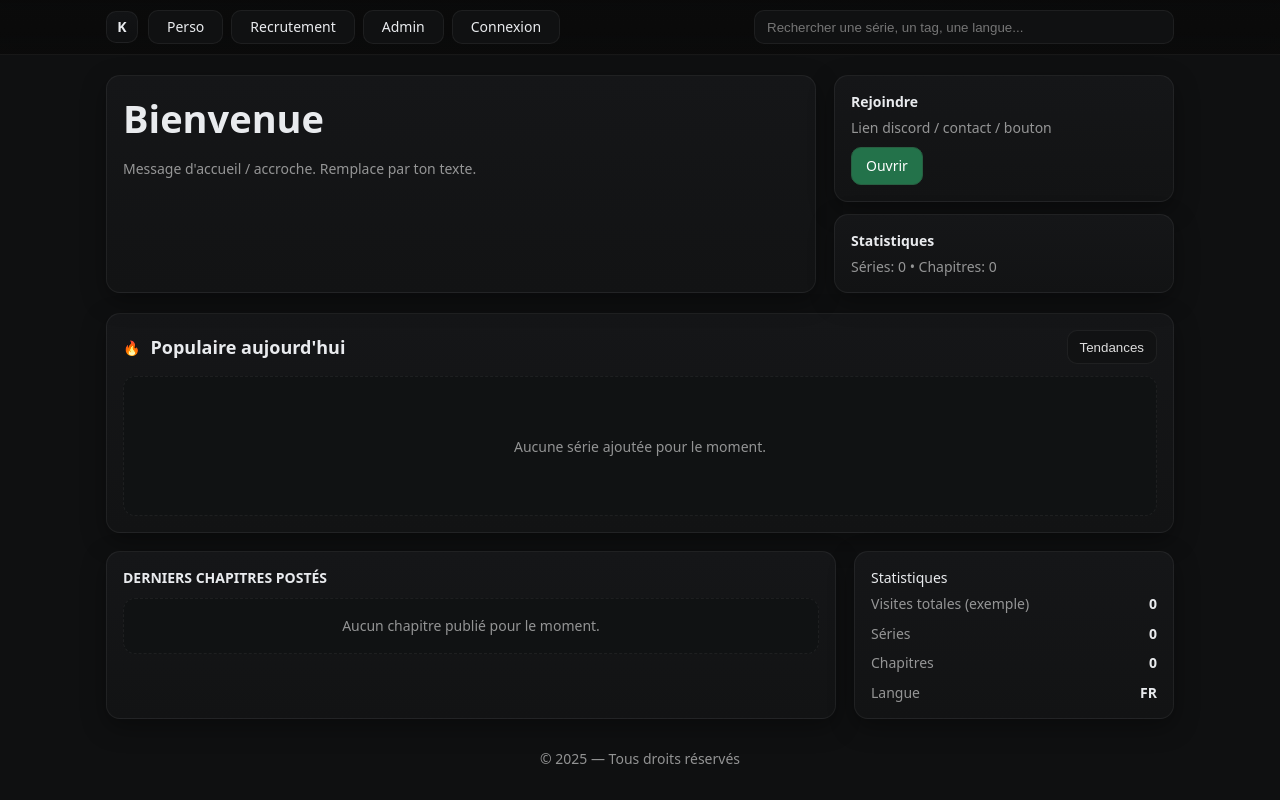
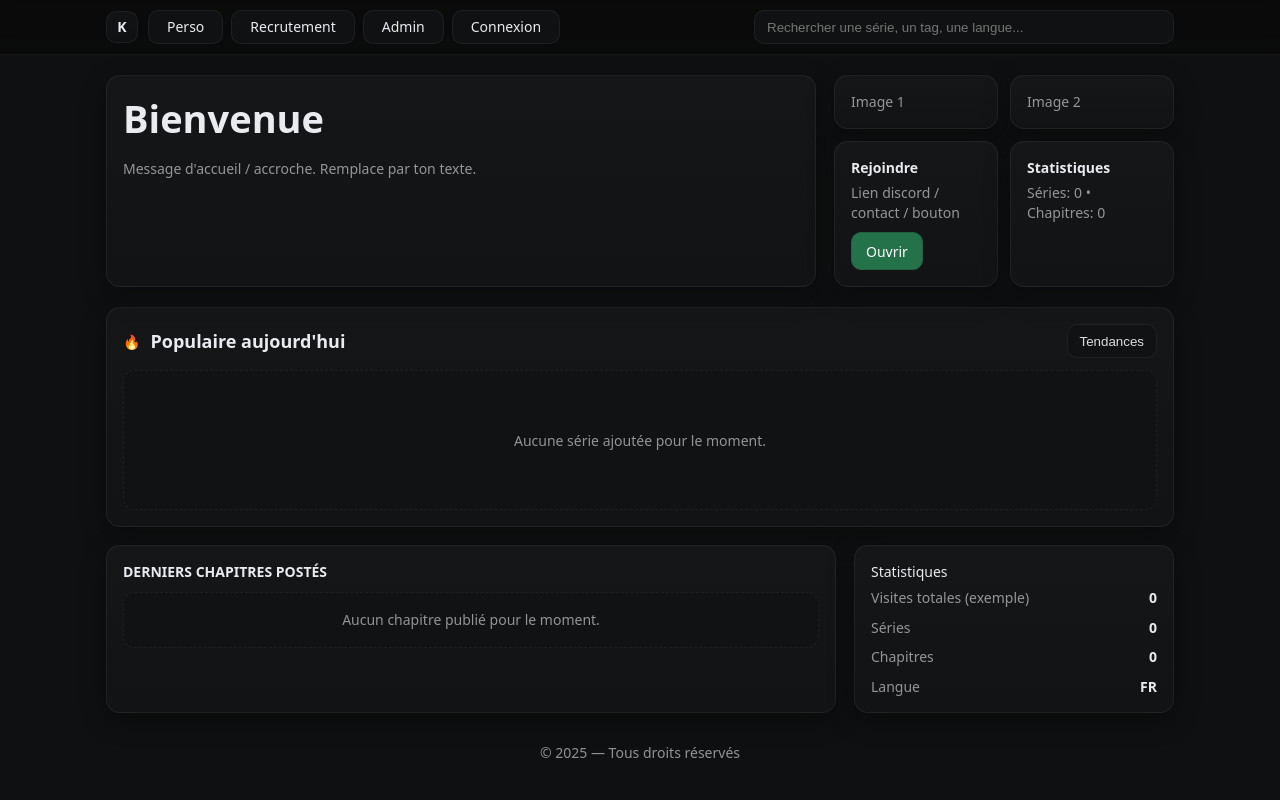
Before and after one commit to YungFritz/kyys-letters, a React (Vite) app: page / in a window 1280 px wide. Built offline with nearby package versions, Linux system fonts and the light colour scheme.

Commit message:
Update App.tsx

```diff
--- a/src/App.tsx
+++ b/src/App.tsx
@@ -11,7 +11,7 @@ type Chapter = {
   lang: string;
   releaseDate: string;
   pages: string[];
-  seriesId: string; // pour relier le chapitre à sa série
+  seriesId: string;
 };
 
 type Series = {
@@ -166,7 +166,16 @@ function Card({ s }: { s: Series }) {
             "COVER"
           )}
         </div>
-        <div className="card-body">
+        <div
+          className="card-body"
+          style={{
+            background: "linear-gradient(180deg,var(--panel),var(--panel-2))",
+            border: "1px solid var(--border)",
+            borderTop: "none",
+            borderRadius: "0 0 12px 12px",
+            padding: "10px",
+          }}
+        >
           <div className="card-title">{s.title}</div>
           <div className="card-meta">
             <div className="meta-left">
@@ -231,7 +240,7 @@ function MobileSheet({
 
           <div className="sheet-stats">
             <div className="muted">
-              Séries: {LIBRARY.length} • Chapitres:{" "}
+              Séries: {LIBRARY.length} • Chapitres: {" "}
               {LIBRARY.reduce(
                 (n, s) => n + (s.chapters?.length || 0),
                 0
@@ -274,6 +283,11 @@ function MobileTabBar() {
    Page
 ----------------------------------------------------------------- */
 export default function App() {
+  // Récupère les deux images personnalisables pour l'accueil.
+  // Ces clés sont enregistrées depuis edit-home.html dans le localStorage.
+  const homeImg1 = localStorage.getItem("home_img1") || "";
+  const homeImg2 = localStorage.getItem("home_img2") || "";
+
   const [query, setQuery] = useState("");
   const [sheetOpen, setSheetOpen] = useState(false);
 
@@ -333,7 +347,37 @@ export default function App() {
             </div>
           </div>
 
-          <div className="hero-side">
+          <div
+            className="hero-side"
+            style={{ display: "grid", gridTemplateColumns: "1fr 1fr", gap: "12px" }}
+          >
+            {/* Case pour la première image d'accueil */}
+            <div className="side-card card-like">
+              {homeImg1 ? (
+                <img
+                  src={homeImg1}
+                  alt="Image 1"
+                  style={{ width: "100%", borderRadius: "12px" }}
+                />
+              ) : (
+                <div className="muted">Image 1</div>
+              )}
+            </div>
+
+            {/* Case pour la deuxième image d'accueil */}
+            <div className="side-card card-like">
+              {homeImg2 ? (
+                <img
+                  src={homeImg2}
+                  alt="Image 2"
+                  style={{ width: "100%", borderRadius: "12px" }}
+                />
+              ) : (
+                <div className="muted">Image 2</div>
+              )}
+            </div>
+
+            {/* Carte Rejoindre */}
             <div className="side-card card-like">
               <div className="side-title">Rejoindre</div>
               <div className="muted">Lien discord / contact / bouton</div>
@@ -342,14 +386,12 @@ export default function App() {
               </a>
             </div>
 
+            {/* Carte Statistiques */}
             <div className="side-card card-like">
               <div className="side-title">Statistiques</div>
               <div className="muted">
-                Séries: {LIBRARY.length} • Chapitres:{" "}
-                {LIBRARY.reduce(
-                  (n, s) => n + (s.chapters?.length || 0),
-                  0
-                )}
+                Séries: {LIBRARY.length} • Chapitres: {" "}
+                {LIBRARY.reduce((n, s) => n + (s.chapters?.length || 0), 0)}
               </div>
             </div>
           </div>
@@ -392,7 +434,17 @@ export default function App() {
                 {latest.map(({ series, chapter }) => (
                   <div key={chapter.id} className="card">
                     <div className="cover">PAGE</div>
-                    <div className="card-body">
+                    <div
+                      className="card-body"
+                      style={{
+                        background:
+                          "linear-gradient(180deg,var(--panel),var(--panel-2))",
+                        border: "1px solid var(--border)",
+                        borderTop: "none",
+                        borderRadius: "0 0 12px 12px",
+                        padding: "10px",
+                      }}
+                    >
                       <div className="card-title">
                         {series.title}
                       </div>
```
